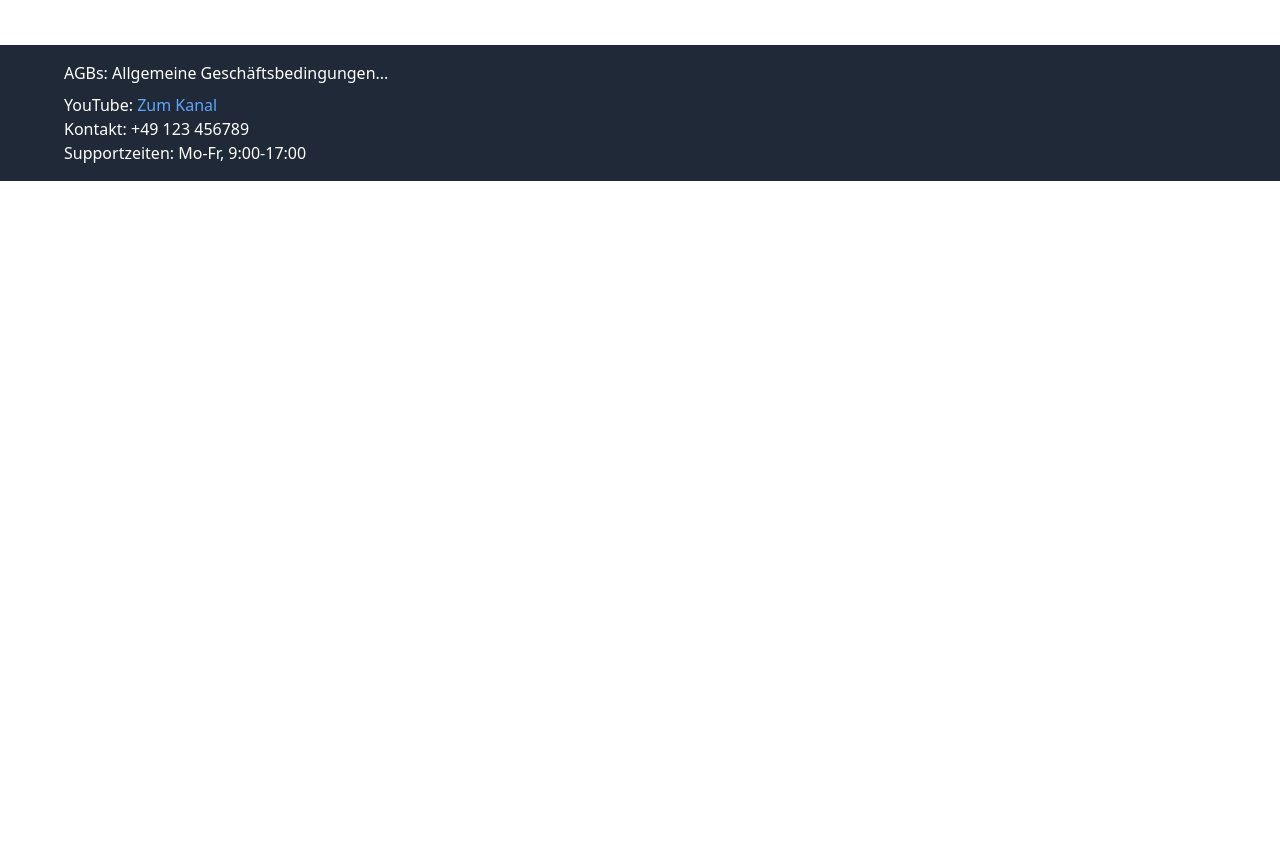
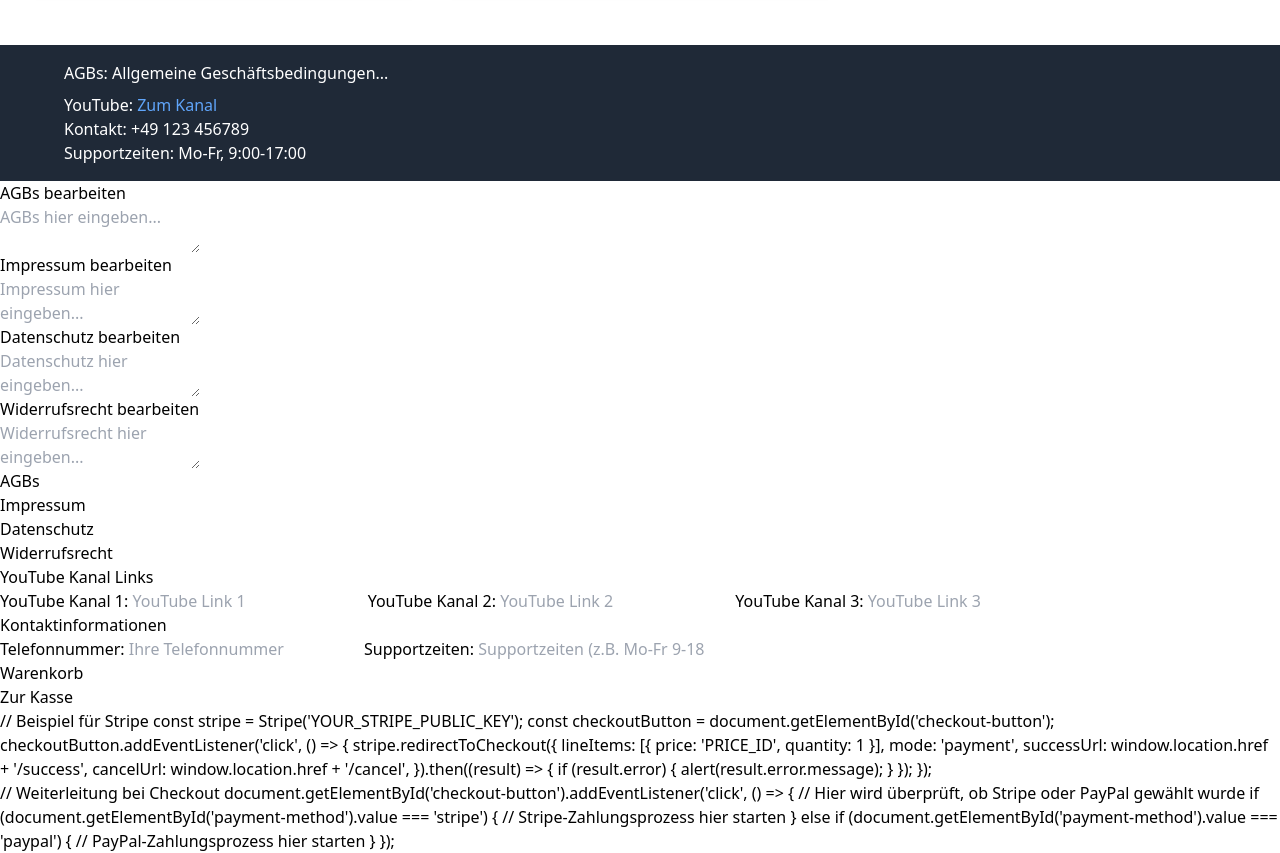
Before and after one commit to clara523/kostenlos, a plain HTML site: page index.html in a window 1280 px wide. Shown: the part 507-1360 px from the top of the page. Before the commit the page ends 800 px from the top, so only its background shows below. Drawn offline with nearby package versions, Linux system fonts and the light colour scheme; a script that the page names is missing.

Commit message:
Update index.html

```diff
--- a/index.html
+++ b/index.html
@@ -581,3 +581,167 @@
   </script>
 </body>
 </html>
+
+
+
+
+
+
+
+
+
+
+
+
+
+
+
+
+
+
+
+
+
+<!-- AGBs Section -->
+<div class="legal-section">
+  <h2>AGBs bearbeiten</h2>
+  <textarea id="terms-and-conditions" placeholder="AGBs hier eingeben..."></textarea>
+</div>
+
+<!-- Impressum Section -->
+<div class="legal-section">
+  <h2>Impressum bearbeiten</h2>
+  <textarea id="impressum" placeholder="Impressum hier eingeben..."></textarea>
+</div>
+
+<!-- Datenschutz Section -->
+<div class="legal-section">
+  <h2>Datenschutz bearbeiten</h2>
+  <textarea id="privacy-policy" placeholder="Datenschutz hier eingeben..."></textarea>
+</div>
+
+<!-- Widerrufsrecht Section -->
+<div class="legal-section">
+  <h2>Widerrufsrecht bearbeiten</h2>
+  <textarea id="cancellation-policy" placeholder="Widerrufsrecht hier eingeben..."></textarea>
+</div>
+
+
+<footer>
+  <p><a href="#terms-and-conditions">AGBs</a></p>
+  <p><a href="#impressum">Impressum</a></p>
+  <p><a href="#privacy-policy">Datenschutz</a></p>
+  <p><a href="#cancellation-policy">Widerrufsrecht</a></p>
+</footer>
+
+
+
+<!-- YouTube Links Section -->
+<div class="settings-section">
+  <h3>YouTube Kanal Links</h3>
+  <label for="youtube1">YouTube Kanal 1:</label>
+  <input type="url" id="youtube1" placeholder="YouTube Link 1">
+  <label for="youtube2">YouTube Kanal 2:</label>
+  <input type="url" id="youtube2" placeholder="YouTube Link 2">
+  <label for="youtube3">YouTube Kanal 3:</label>
+  <input type="url" id="youtube3" placeholder="YouTube Link 3">
+</div>
+
+
+
+
+<!-- Contact Info Section -->
+<div class="settings-section">
+  <h3>Kontaktinformationen</h3>
+  <label for="contact-number">Telefonnummer:</label>
+  <input type="tel" id="contact-number" placeholder="Ihre Telefonnummer">
+  <label for="support-hours">Supportzeiten:</label>
+  <input type="text" id="support-hours" placeholder="Supportzeiten (z.B. Mo-Fr 9-18 Uhr)">
+</div>
+
+
+
+
+<!-- Warenkorb -->
+<div id="cart">
+  <h3>Warenkorb</h3>
+  <div id="cart-items">
+    <!-- Dynamisch hinzugefügte Produkte erscheinen hier -->
+  </div>
+  <button id="checkout-button">Zur Kasse</button>
+</div>
+
+<!-- Checkout -->
+<div id="checkout" style="display:none;">
+  <h3>Checkout</h3>
+  <form action="/checkout" method="POST">
+    <label for="payment-method">Zahlungsmethode:</label>
+    <select id="payment-method" name="payment-method">
+      <option value="stripe">Stripe</option>
+      <option value="paypal">PayPal</option>
+    </select>
+
+    <div id="payment-info">
+      <!-- Hier kommen die Zahlungsinformationen je nach Auswahl -->
+    </div>
+
+    <button type="submit">Jetzt bezahlen</button>
+  </form>
+</div>
+
+
+
+
+// Beispiel für Stripe
+const stripe = Stripe('YOUR_STRIPE_PUBLIC_KEY');
+const checkoutButton = document.getElementById('checkout-button');
+checkoutButton.addEventListener('click', () => {
+  stripe.redirectToCheckout({
+    lineItems: [{ price: 'PRICE_ID', quantity: 1 }],
+    mode: 'payment',
+    successUrl: window.location.href + '/success',
+    cancelUrl: window.location.href + '/cancel',
+  }).then((result) => {
+    if (result.error) {
+      alert(result.error.message);
+    }
+  });
+});
+
+
+
+
+<script src="https://www.paypal.com/sdk/js?client-id=YOUR_PAYPAL_CLIENT_ID"></script>
+<div id="paypal-button-container"></div>
+
+<script>
+  paypal.Buttons({
+    createOrder: (data, actions) => {
+      return actions.order.create({
+        purchase_units: [{
+          amount: {
+            value: '30.00'
+          }
+        }]
+      });
+    },
+    onApprove: (data, actions) => {
+      return actions.order.capture().then(function(details) {
+        alert('Zahlung erfolgreich! ' + details.payer.name.given_name);
+      });
+    }
+  }).render('#paypal-button-container');
+</script>
+
+
+
+
+// Weiterleitung bei Checkout
+document.getElementById('checkout-button').addEventListener('click', () => {
+  // Hier wird überprüft, ob Stripe oder PayPal gewählt wurde
+  if (document.getElementById('payment-method').value === 'stripe') {
+    // Stripe-Zahlungsprozess hier starten
+  } else if (document.getElementById('payment-method').value === 'paypal') {
+    // PayPal-Zahlungsprozess hier starten
+  }
+});
```
